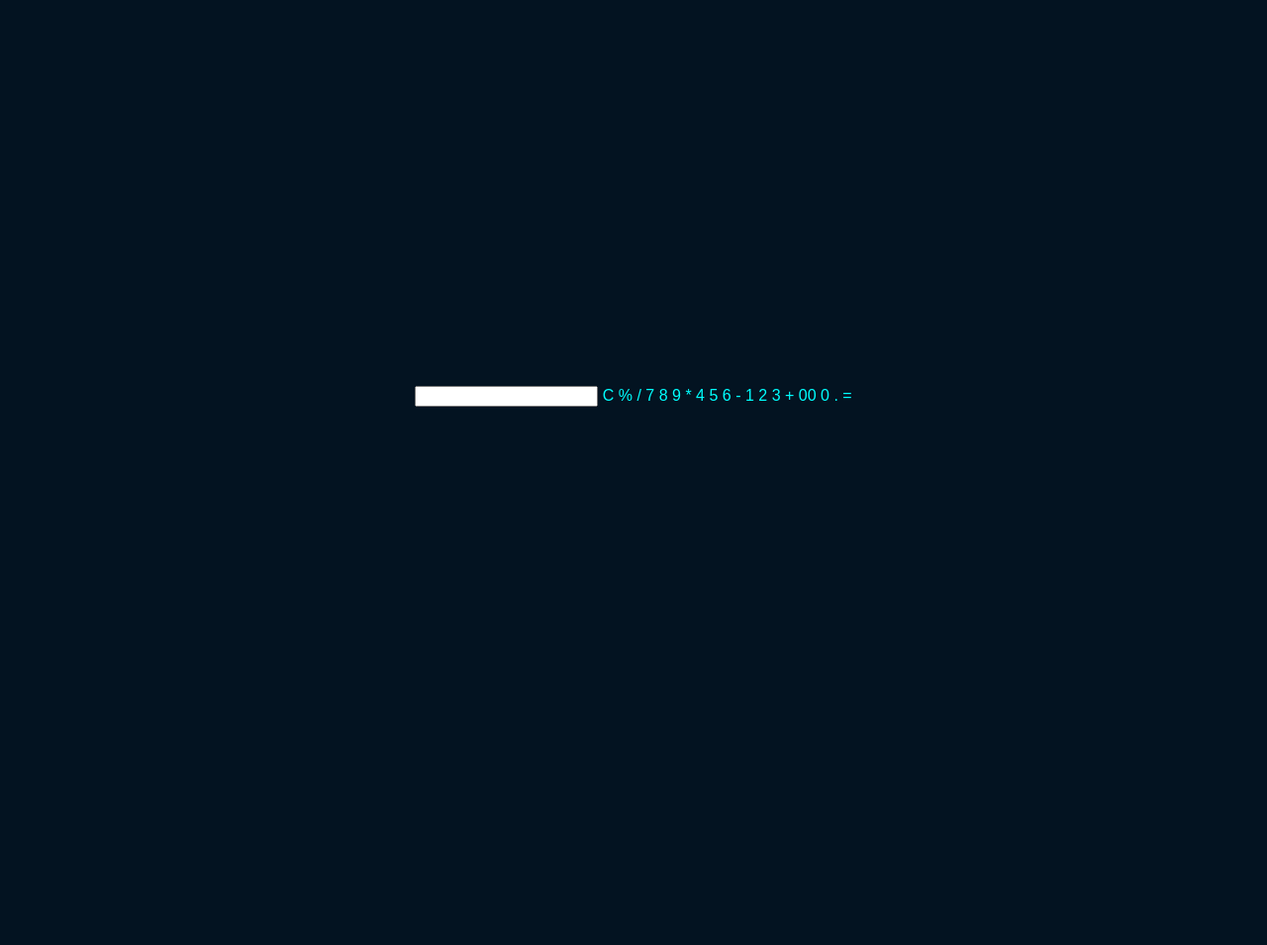
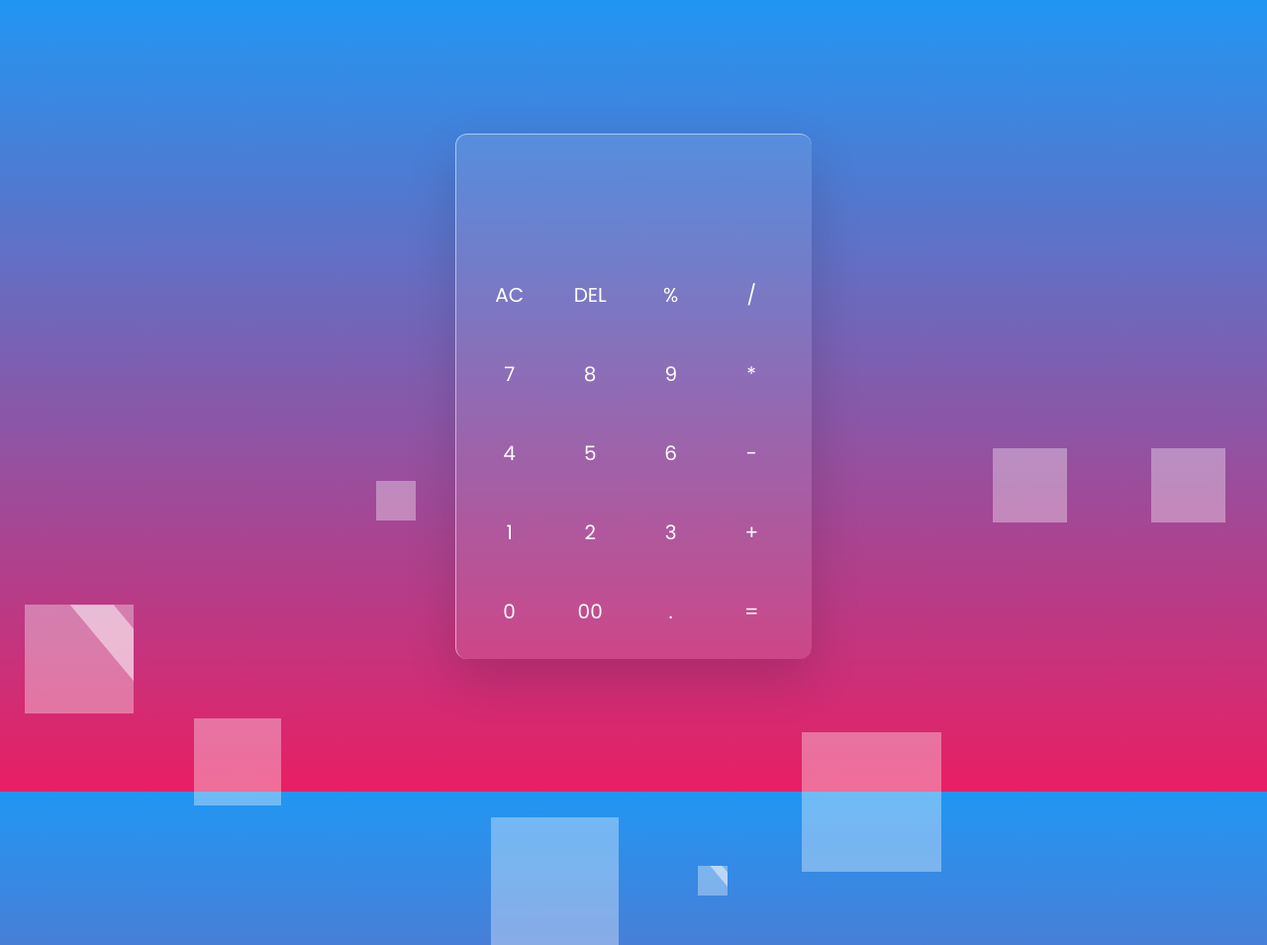
Before and after one commit to Aarav912/Aarav, a plain HTML site: page Index.html in a window 1280 px wide. Shown: the whole page at 99% size. Before the commit the page ends 800 px from the top, so only its background shows below. Drawn offline with Linux system fonts and the light colour scheme.

Commit message:
calculator 2
calculator 2

```diff
--- a/Index.html
+++ b/Index.html
@@ -1,51 +1,86 @@
 <!DOCTYPE html>
-<html lang="en">
-<head>
+<!-- Created By CodingLab - www.codinglabweb.com -->
+<html lang="en" dir="ltr">
+  <head>
     <meta charset="UTF-8">
-    <meta http-equiv="X-UA-Compatible" content="IE=edge">
-    <meta name="viewport" content="width=device-width, initial-scale=1.0">
+   <!--- <title> Glassmorphism Calculator| CodingLab </title>--->
     <link rel="stylesheet" href="style.css">
-    <title>Calculator in GlassMorphism - Coding Power</title>
-</head>
+   </head>
 <body>
-
-   <div class="container">
-       <div class="content">
-           <input type="text" class="result" id="result" readonly>
-           <span class="number clear" onclick="document.getElementById('result').value = ''">C</span>
-           <span class="number" onclick="display('%')">%</span>
-           <span class="number" onclick="display('/')">/</span>
-           <span class="number" onclick="display('7')">7</span>
-           <span class="number" onclick="display('8')">8</span>
-           <span class="number" onclick="display('9')">9</span>
-           <span class="number" onclick="display('*')">*</span>
-           <span class="number" onclick="display('4')">4</span>
-           <span class="number" onclick="display('5')">5</span>
-           <span class="number" onclick="display('6')">6</span>
-           <span class="number" onclick="display('-')">-</span>
-           <span class="number" onclick="display('1')">1</span>
-           <span class="number" onclick="display('2')">2</span>
-           <span class="number" onclick="display('3')">3</span>
-           <span class="number" onclick="display('+')">+</span>
-           <span class="number" onclick="display('00')">00</span>
-           <span class="number" onclick="display('0')">0</span>
-           <span class="number" onclick="display('.')">.</span>
-           <span class="number" onclick="result()">=</span>
-       </div>
-   </div>
-
-   <script>
-
-       function display(value){
-           document.getElementById("result").value += value;
-       }
-
-       function result(){
-           let displayvalue = document.getElementById("result").value;
-           let result = eval(displayvalue);
-           document.getElementById("result").value = result;
-       }
-   </script>
-
+<div class="bubbles">
+  <span class="one"></span>
+  <span class="two"></span>
+  <span class="three"></span>
+  <span class="four"></span>
+  <span class="five"></span>
+  <span class="six"></span>
+  <span class="seven"></span>
+  <span class="seven"></span>
+</div>
+<div class="bubbles">
+  <span class="one"></span>
+  <span class="two"></span>
+  <span class="three"></span>
+  <span class="four"></span>
+  <span class="five"></span>
+  <span class="six"></span>
+  <span class="seven"></span>
+  <span class="seven"></span>
+</div>
+<div class="bubbles">
+  <span class="one"></span>
+  <span class="two"></span>
+  <span class="three"></span>
+  <span class="four"></span>
+  <span class="five"></span>
+  <span class="six"></span>
+  <span class="seven"></span>
+  <span class="seven"></span>
+</div>
+<div class="bubbles">
+  <span class="one"></span>
+  <span class="two"></span>
+  <span class="three"></span>
+  <span class="four"></span>
+  <span class="five"></span>
+  <span class="six"></span>
+  <span class="seven"></span>
+  <span class="seven"></span>
+</div>
+ <div class="container">
+   <form action="#" name="forms">
+     <input type="text" name="answer">
+     <div class="buttons">
+       <input type="button" value="AC" onclick="forms.answer.value = ''">
+       <input type="button" value="DEL" onclick="forms.answer.value = forms.answer.value.substr(0 , forms.answer.value.length -1)">
+       <input type="button" value="%" onclick="forms.answer.value += '%'">
+       <input type="button" value="/" onclick="forms.answer.value += '/'">
+     </div>
+     <div class="buttons">
+       <input type="button" value="7" onclick="forms.answer.value += '7'">
+       <input type="button" value="8" onclick="forms.answer.value += '8'">
+       <input type="button" value="9" onclick="forms.answer.value += '9'">
+       <input type="button" value="*" onclick="forms.answer.value += '*'">
+     </div>
+     <div class="buttons">
+       <input type="button" value="4" onclick="forms.answer.value += '4'">
+       <input type="button" value="5" onclick="forms.answer.value += '5'">
+       <input type="button" value="6" onclick="forms.answer.value += '6'">
+       <input type="button" value="-" onclick="forms.answer.value += '-'">
+     </div>
+     <div class="buttons">
+       <input type="button" value="1" onclick="forms.answer.value += '1'">
+       <input type="button" value="2" onclick="forms.answer.value += '2'">
+       <input type="button" value="3" onclick="forms.answer.value += '3'">
+       <input type="button" value="+" onclick="forms.answer.value += '+'">
+     </div>
+     <div class="buttons">
+       <input type="button" value="0"  onclick="forms.answer.value += '0'">
+       <input type="button" value="00" onclick="forms.answer.value += '00'">
+       <input type="button" value="." onclick="forms.answer.value += '.'">
+       <input type="button" value="=" onclick="forms.answer.value = eval(forms.answer.value)">
+     </div>
+   </form>
+ </div>
 </body>
 </html>
--- a/style.css
+++ b/style.css
@@ -1,35 +1,142 @@
-body{
+@import url('https://fonts.googleapis.com/css2?family=Poppins:wght@200;300;400;500;600;700&display=swap');
+*{
   margin: 0;
   padding: 0;
+  box-sizing: border-box;
+  font-family: 'Poppins',sans-serif;
+}
+body{
+  height: 100vh;
+  width: 100%;
+  overflow: hidden;
   display: flex;
   justify-content: center;
   align-items: center;
-      min-height: 100vh;
-      background: #031321;
-      font-family:Arial, Helvetica, sans-serif;
-      color: aqua;
+  background: linear-gradient(#2196f3 , #e91e63);
 }
-a{
-
+.bubbles{
+  position: absolute;
+  bottom: -120px;
+  display: flex;
+  flex-wrap: wrap;
+  margin-top: 70px;
+  width: 100%;
+  justify-content: space-around;
+}
+.bubbles span{
+  height: 60px;
+  width: 60px;
+  background: rgba(255, 255, 255, 0.1);
+  animation: move 10s linear infinite;
   position: relative;
-      display: inline-block;
-      padding: 15px 30px;
-      color: #2196f3;
-      text-transform: uppercase;
-      letter-spacing: 4px;
-      text-decoration: none;
-      font-size: 25px;
   overflow: hidden;
-      transition: 0.2s;
-
 }
-a:hover{
-      color: #255784;
-      background:#2196f3;
-      box-shadow: 0 0 10px #2196f3,0 0 40px #2196f3,0 0 80px #2196f3;
-      transition-delay: 1s;
+@keyframes move {
+  100%{
+    transform: translateY(-100vh);
   }
-a span{
+}
+.bubbles span.one{
+  animation-delay: 2.2s;
+  transform: scale(2.15)
+}
+.bubbles span.two{
+  animation-delay: 3.5s;
+  transform: scale(1.55)
+}
+.bubbles span.three{
+  animation-delay: 0.2s;
+  transform: scale(0.35)
+}
+.bubbles span.four{
+  animation-delay: 6s;
+  transform: scale(2.15)
+}
+.bubbles span.five{
+  animation-delay: 7s;
+  transform: scale(0.5)
+}
+.bubbles span.six{
+  animation-delay: 4s;
+  transform: scale(2.5)
+}
+.bubbles span.seven{
+  animation-delay: 3;
+  transform: scale(1.5)
+}
+.bubbles span:before{
+  content: '';
   position: absolute;
-display: block;
+  left: 0;
+  top: 0;
+  height: 60px;
+  width: 40%;
+  transform: skew(45deg) translateX(150px);
+  background: rgba(255, 255, 255, 0.15);
+  animation: mirror 3s linear infinite;
 }
+@keyframes mirror {
+  100%{
+    transform: translateX(-450px);
+  }
+}
+.bubbles span.one:before{
+  animation-delay: 1.5s;
+}
+.bubbles span.two:before{
+  animation-delay: 3.5s;
+}
+.bubbles span.three:before{
+  animation-delay: 2.5s;
+}
+.bubbles span.four:before{
+  animation-delay: 7.5s;
+}
+.bubbles span.five:before{
+  animation-delay: 4.5s;
+}
+.bubbles span.six:before{
+  animation-delay: 0.5s;
+}
+.bubbles span.seven:before{
+  animation-delay: 6s;
+}
+.container{
+  z-index: 12;
+  width: 360px;
+  padding: 15px;
+  border-radius: 12px;
+  background: rgba(255, 255, 255, 0.1);
+  box-shadow: 0 20px 50px rgba(0, 0, 0, 0.15);
+  border-top: 1px solid rgba(255, 255, 255, 0.5);
+  border-left: 1px solid rgba(255, 255, 255, 0.5);
+}
+.container input[type="text"]{
+  width: 100%;
+  height: 100px;
+  margin: 0 3px;
+  outline: none;
+  border: none;
+  color: #fff;
+  font-size: 20px;
+  text-align: right;
+  padding-right: 10px;
+  pointer-events: none;
+  background: transparent;
+}
+.container input[type="button"]{
+  height: 65px;
+  color: #fff;
+  width: calc(100% / 4 - 5px);
+  background: transparent;
+  border-radius: 12px;
+  margin-top: 15px;
+  outline: none;
+  border: none;
+  font-size: 20px;
+  cursor: pointer;
+  transition: all 0.3s ease;
+}
+.container input[type="button"]:hover{
+  background: rgba(255, 255, 255, 0.1);
+}
```
Lines whose indentation alone changed are shown as unchanged.
